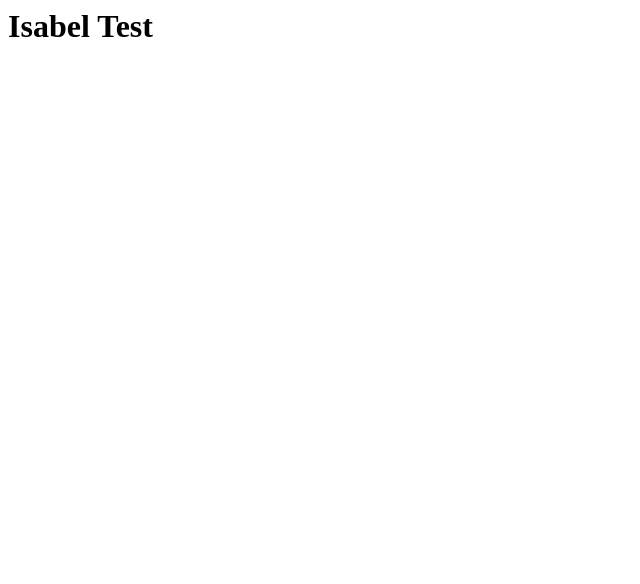
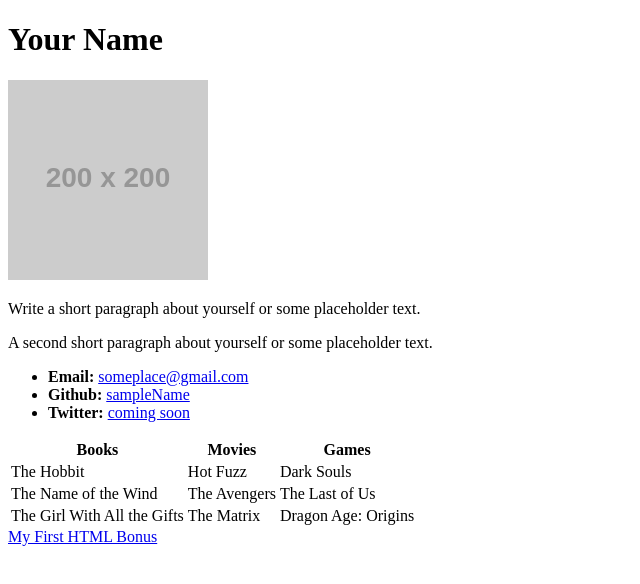
Before and after one commit to IsabelJamal95/IsabelJamal95.github.io, a plain HTML site: page index.html in a window 1280 px wide. Shown: the whole page, without its empty margins (0-640 px from the left). Drawn offline with Linux system fonts and the light colour scheme; placeholder pictures from the web are drawn by us.

Commit message:
initial commit

```diff
--- a/index.html
+++ b/index.html
@@ -1,3 +1,51 @@
-<!DOCTYPE>
+<!DOCTYPE html>
+<html lang="en-us">
+<head>
+  <meta charset="UTF-8">
+  <title>Activity 1: Basic HTML Bio</title>
+</head>
 
-<h1>Isabel Test</h1>
+<body>
+
+  <h1>Your Name</h1>
+
+  <img src="https://placehold.it/200x200" alt="Your Name">
+
+  <p>Write a short paragraph about yourself or some placeholder text.</p>
+  <p>A second short paragraph about yourself or some placeholder text.</p>
+
+  <ul>
+    <li><strong>Email:</strong> <a href="#">someplace@gmail.com</a></li>
+    <li><strong>Github:</strong> <a href="#">sampleName</a></li>
+    <li><strong>Twitter:</strong> <a href="#">coming soon</a></li>
+  </ul>
+
+  <table>
+    <tr>
+      <th>Books</th>
+      <th>Movies</th>
+      <th>Games</th>
+    </tr>
+    <tr>
+      <td>The Hobbit</td>
+      <td>Hot Fuzz</td>
+      <td>Dark Souls</td>
+    </tr>
+    <tr>
+      <td>The Name of the Wind</td>
+      <td>The Avengers</td>
+      <td>The Last of Us</td>
+    </tr>
+    <tr>
+      <td>The Girl With All the Gifts</td>
+      <td>The Matrix</td>
+      <td>Dragon Age: Origins</td>
+    </tr>
+  </table>
+
+  <!-- Bonus link to last class page -->
+  <a href="../../../../1/Activities/04-Stu_MyFirst_HTML/Solved/my-first-bonus.html">My First HTML Bonus</a>
+
+</body>
+
+</html>
```
